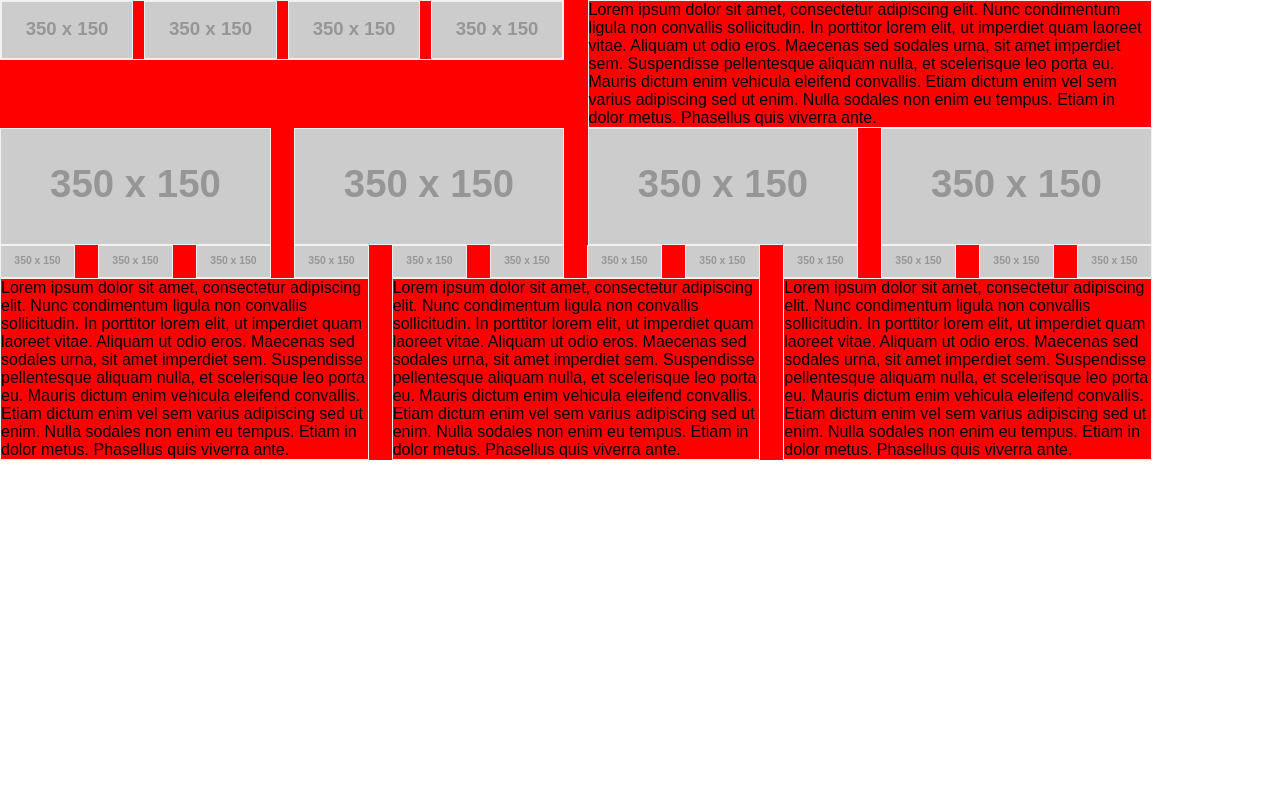
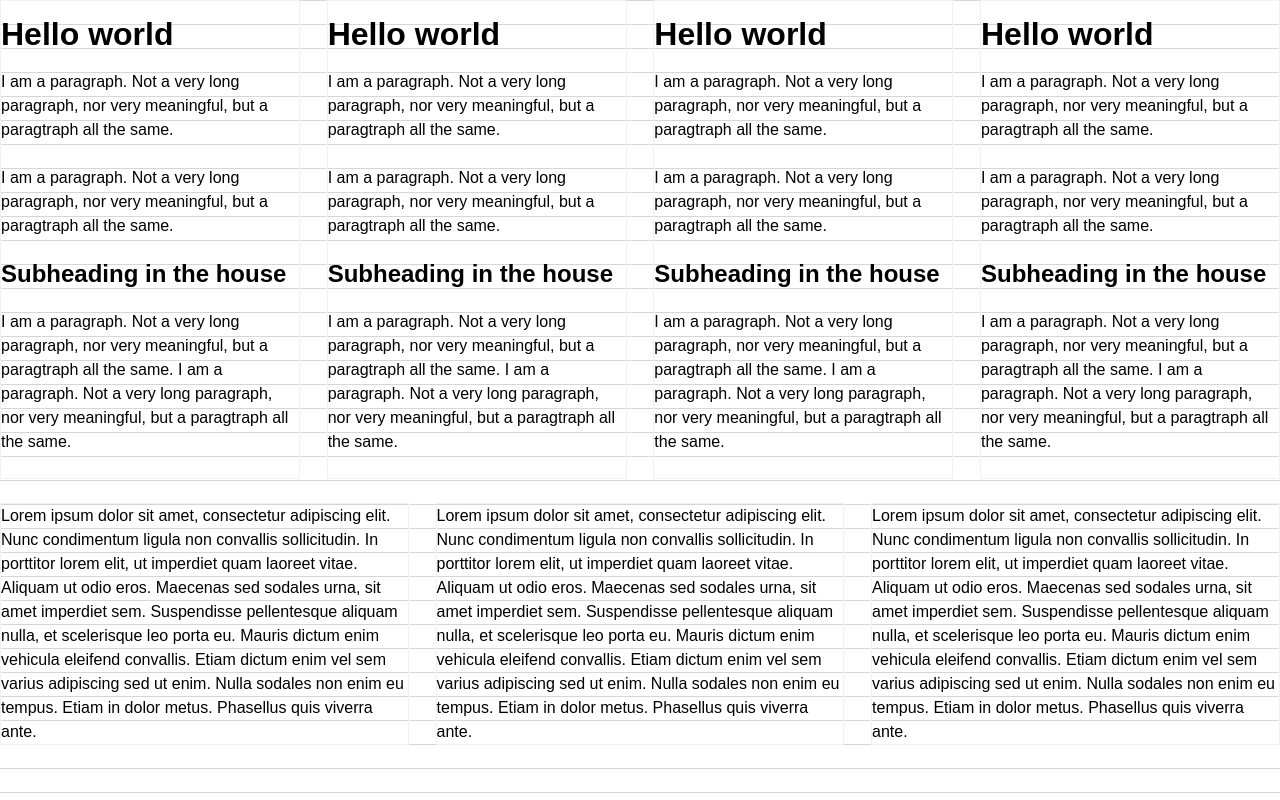
Before and after one commit to mjbp/sass, a plain HTML site: page index.html in a window 1280 px wide. Drawn offline with Linux system fonts and the light colour scheme; placeholder pictures from the web are drawn by us.

Commit message:
Added baselines

```diff
--- a/index.html
+++ b/index.html
@@ -7,33 +7,34 @@
 <body>
     <section>
         <div class="row">
-            <div class="column-6-12">
-                <div class="column-3-12"><img src="http://placehold.it/350x150" alt=""></div>
-                <div class="column-3-12"><img src="http://placehold.it/350x150" alt=""></div>
-                <div class="column-3-12"><img src="http://placehold.it/350x150" alt=""></div>
-                <div class="column-3-12"><img src="http://placehold.it/350x150" alt=""></div>
+            <div class="column-3-12">
+                <h1>Hello world</h1>
+                <p>I am a paragraph. Not a very long paragraph, nor very meaningful, but a paragtraph all the same.</p>
+                <p>I am a paragraph. Not a very long paragraph, nor very meaningful, but a paragtraph all the same.</p>
+                <h2>Subheading in the house</h2>
+                <p>I am a paragraph. Not a very long paragraph, nor very meaningful, but a paragtraph all the same. I am a paragraph. Not a very long paragraph, nor very meaningful, but a paragtraph all the same.</p>
             </div>
-            <div class="column-6-12">Lorem ipsum dolor sit amet, consectetur adipiscing elit. Nunc condimentum ligula non convallis sollicitudin. In porttitor lorem elit, ut imperdiet quam laoreet vitae. Aliquam ut odio eros. Maecenas sed sodales urna, sit amet imperdiet sem. Suspendisse pellentesque aliquam nulla, et scelerisque leo porta eu. Mauris dictum enim vehicula eleifend convallis. Etiam dictum enim vel sem varius adipiscing sed ut enim. Nulla sodales non enim eu tempus. Etiam in dolor metus. Phasellus quis viverra ante.</div>
-        </div>
-        <div class="row">
-            <div class="column-3-12"><img src="http://placehold.it/350x150" alt=""></div>
-            <div class="column-3-12"><img src="http://placehold.it/350x150" alt=""></div>
-            <div class="column-3-12"><img src="http://placehold.it/350x150" alt=""></div>
-            <div class="column-3-12"><img src="http://placehold.it/350x150" alt=""></div>
-        </div>
-        <div class="row">
-            <div class="column-1-12"><img src="http://placehold.it/350x150" alt=""></div>
-            <div class="column-1-12"><img src="http://placehold.it/350x150" alt=""></div>
-            <div class="column-1-12"><img src="http://placehold.it/350x150" alt=""></div>
-            <div class="column-1-12"><img src="http://placehold.it/350x150" alt=""></div>
-            <div class="column-1-12"><img src="http://placehold.it/350x150" alt=""></div>
-            <div class="column-1-12"><img src="http://placehold.it/350x150" alt=""></div>
-            <div class="column-1-12"><img src="http://placehold.it/350x150" alt=""></div>
-            <div class="column-1-12"><img src="http://placehold.it/350x150" alt=""></div>
-            <div class="column-1-12"><img src="http://placehold.it/350x150" alt=""></div>
-            <div class="column-1-12"><img src="http://placehold.it/350x150" alt=""></div>
-            <div class="column-1-12"><img src="http://placehold.it/350x150" alt=""></div>
-            <div class="column-1-12"><img src="http://placehold.it/350x150" alt=""></div>
+            <div class="column-3-12">
+                <h1>Hello world</h1>
+                <p>I am a paragraph. Not a very long paragraph, nor very meaningful, but a paragtraph all the same.</p>
+                <p>I am a paragraph. Not a very long paragraph, nor very meaningful, but a paragtraph all the same.</p>
+                <h2>Subheading in the house</h2>
+                <p>I am a paragraph. Not a very long paragraph, nor very meaningful, but a paragtraph all the same. I am a paragraph. Not a very long paragraph, nor very meaningful, but a paragtraph all the same.</p>
+            </div>
+            <div class="column-3-12">
+                <h1>Hello world</h1>
+                <p>I am a paragraph. Not a very long paragraph, nor very meaningful, but a paragtraph all the same.</p>
+                <p>I am a paragraph. Not a very long paragraph, nor very meaningful, but a paragtraph all the same.</p>
+                <h2>Subheading in the house</h2>
+                <p>I am a paragraph. Not a very long paragraph, nor very meaningful, but a paragtraph all the same. I am a paragraph. Not a very long paragraph, nor very meaningful, but a paragtraph all the same.</p>
+            </div>
+            <div class="column-3-12">
+                <h1>Hello world</h1>
+                <p>I am a paragraph. Not a very long paragraph, nor very meaningful, but a paragtraph all the same.</p>
+                <p>I am a paragraph. Not a very long paragraph, nor very meaningful, but a paragtraph all the same.</p>
+                <h2>Subheading in the house</h2>
+                <p>I am a paragraph. Not a very long paragraph, nor very meaningful, but a paragtraph all the same. I am a paragraph. Not a very long paragraph, nor very meaningful, but a paragtraph all the same.</p>
+            </div>
         </div>
         <div class="row">
             <div class="column-4-12">Lorem ipsum dolor sit amet, consectetur adipiscing elit. Nunc condimentum ligula non convallis sollicitudin. In porttitor lorem elit, ut imperdiet quam laoreet vitae. Aliquam ut odio eros. Maecenas sed sodales urna, sit amet imperdiet sem. Suspendisse pellentesque aliquam nulla, et scelerisque leo porta eu. Mauris dictum enim vehicula eleifend convallis. Etiam dictum enim vel sem varius adipiscing sed ut enim. Nulla sodales non enim eu tempus. Etiam in dolor metus. Phasellus quis viverra ante.</div>
--- a/scss/_variables.scss
+++ b/scss/_variables.scss
@@ -1,5 +1,7 @@
 // Path alias
-$assetPath :                '/assets/';
+$assetPath:                '/assets/';
+$fontPath:                 '#{$assetPath}/font/';
+$uiImgPath:                '#{$assetPath}/img/ui/';
 
 // Type
 // --------------------------------------------------
@@ -12,11 +14,10 @@ $bold:                      700;
 $thick:                     800;
 
 // Base Font
+$baseline:                  1.5rem !default;
 $base-font-family:          arial,sans-serif !default;
 $base-font-weight:          $regular !default;
 $base-font-size:            16px !default;
-$base-line-height:          1.5 !default;
-$base-margin-bottom:        1rem !default;
 
 // Headings
 $header-font-family:        serif !default;
@@ -28,16 +29,14 @@ $body-font-size:            1rem !default;
 
 // Media queries
 // --------------------------------------------------
-$ipad:                      768px !default;
+$tablet:                    768px !default;
 $desktop:                   1025px !default;
 
 // Layout
 // --------------------------------------------------
-$main-width:                820px !default;
-$vertical-padding:          35px !default;
-$gutter:                    35px / $main-width * 100 !default;
-$mobile-gutter:             5% !default;
-$mobile-gutter-main:        8% !default;
+$column-number:             12;
+$max-width:                 960px !default;
+$gutter:                    (20px / $max-width) * 100% !default;
 
 // Colors
 // -------------------------
--- /dev/null
+++ b/scss/mixins/_baseline.scss
@@ -0,0 +1,8 @@
+// show baseline for development
+// usage: @include baseline()
+@mixin baseline() {
+    background: -webkit-linear-gradient(top,rgba(50,50,50, 0.2)0,rgba(50,50,50, 0.2)1px,rgba(255, 255, 255, 0)1px,rgba(255, 255, 255, 0)2px);
+  background: -webkit-gradient(linear,left top,left bottom,color-stop(0px,rgba(50,50,50,.2)),color-stop(1px,rgba(50,50,50,.2)),color-stop(1px,rgba(255,255,255,0)),color-stop(2px,rgba(255,255,255,0)));
+  background: linear-gradient(to bottom,rgba(50,50,50, 0.2)0,rgba(50,50,50, 0.2)1px,rgba(255, 255, 255, 0)1px,rgba(255, 255, 255, 0)2px);
+  background-size: 100% $baseline;
+}
--- a/scss/modules/_button.scss
+++ b/scss/modules/_button.scss
@@ -4,5 +4,5 @@
 // -------------------------
 %button {display:inline-block;padding:6px 8px;color:#fff;text-transform:uppercase;text-align:center;font:normal 1rem $base-font-family;cursor:pointer;transition: all 0.1s ease-in-out;
         &:hover,
-        &:focus {background-color:$light-blue-color}
+        &:focus {background-color:primary-color}
 }
--- a/scss/partials/_grid.scss
+++ b/scss/partials/_grid.scss
@@ -1,8 +1,6 @@
 /* Grid
 ----------------------------- */
-$column-number: 12;
-$gutter: 2%;
-
+//$gutter: 2%;
 $column-width: (100% - ($gutter * ($column-number - 1))) / $column-number;
 
 // calculate column width
@@ -11,13 +9,6 @@ $column-width: (100% - ($gutter * ($column-number - 1))) / $column-number;
     margin-left:$gutter;
 }
 
-/*
-- add mobile grid support (-m suffix)
-    - defaults to single column
-- add height equilizer js
-
-*/
-
 html {
     box-sizing:border-box;
 }
@@ -25,7 +16,9 @@ html {
 *:before,
 *:after {box-sizing: inherit;}
 
-.row {@extend %clearfix;margin: 0;}
+body {@include baseline();}
+
+.row {@extend %clearfix;margin: 0 0 $baseline 0;}
 
 [class*='column-'],
 [class*='m-column-']{
@@ -41,8 +34,6 @@ html {
     .column-#{$i}-#{$column-number},
     .m-column-#{$i}-#{$column-number} {
         @include column($i);
-        @include mediaquery($tablet) {@include column($i);}
-        @include mediaquery($desktop) {@include column($i);}
     }
 }
 
--- a/scss/partials/_normalize.scss
+++ b/scss/partials/_normalize.scss
@@ -34,7 +34,7 @@ sub,
 sup {font-size: 75%;line-height: 0;position: relative;vertical-align: baseline;}
 sup {top: -0.5em;}
 sub {bottom: -0.25em;}
-img {border: 0;}
+img {border: 0;max-width:100%;height:auto;}
 svg:not(:root) {overflow: hidden;}
 figure {margin: 1em 40px;}
 hr {-moz-box-sizing: content-box;box-sizing: content-box;height: 0;}
--- a/scss/partials/_type.scss
+++ b/scss/partials/_type.scss
@@ -1,2 +1,8 @@
 /* Type
 -------------------------------------------------------------- */
+body {font:$base-font-weight $base-font-size $base-font-family;line-height:$baseline;}
+p {line-height:$baseline;margin-bottom:$baseline;}
+h1 {line-height:$baseline;margin-bottom:$baseline;}
+h2 {line-height:$baseline;margin-bottom:$baseline}
+h3 {line-height:$baseline;margin-bottom:$baseline}
+h4 {line-height:$baseline;margin-bottom:$baseline}
--- a/scss/styles.scss
+++ b/scss/styles.scss
@@ -3,13 +3,14 @@
 @import "_variables";
 @import "partials/normalize";
 @import "mixins/mediaquery";
+@import "mixins/baseline";
 @import "mixins/remcalc";
-@import "mixins/opaciy";
+@import "mixins/opacity";
 @import "mixins/animation";
 @import "mixins/transition";
 @import "modules/clearfix";
 @import "modules/ir";
-@import "modules/button";s
+@import "modules/button";
 @import "partials/type";
 @import "partials/grid";
 @import "partials/webfonts";
```
Also changed, not shown: styles.css.
